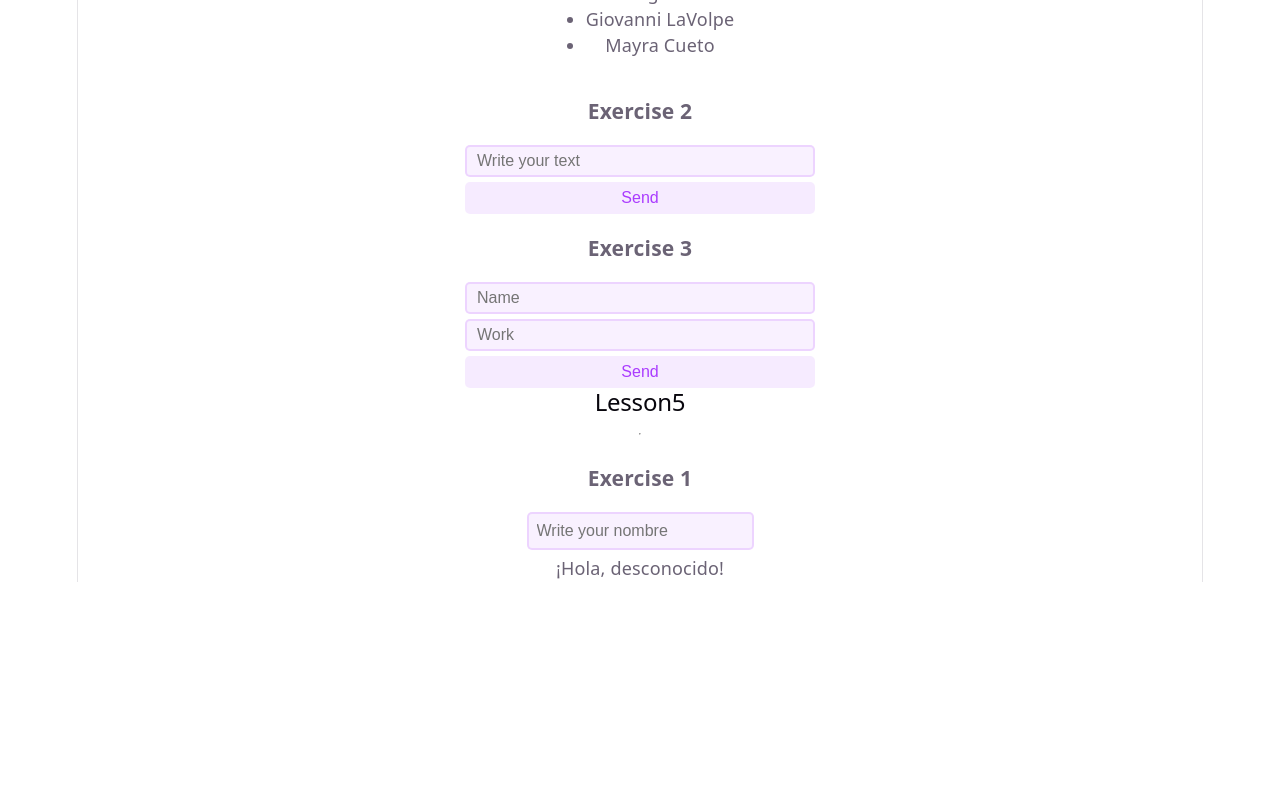
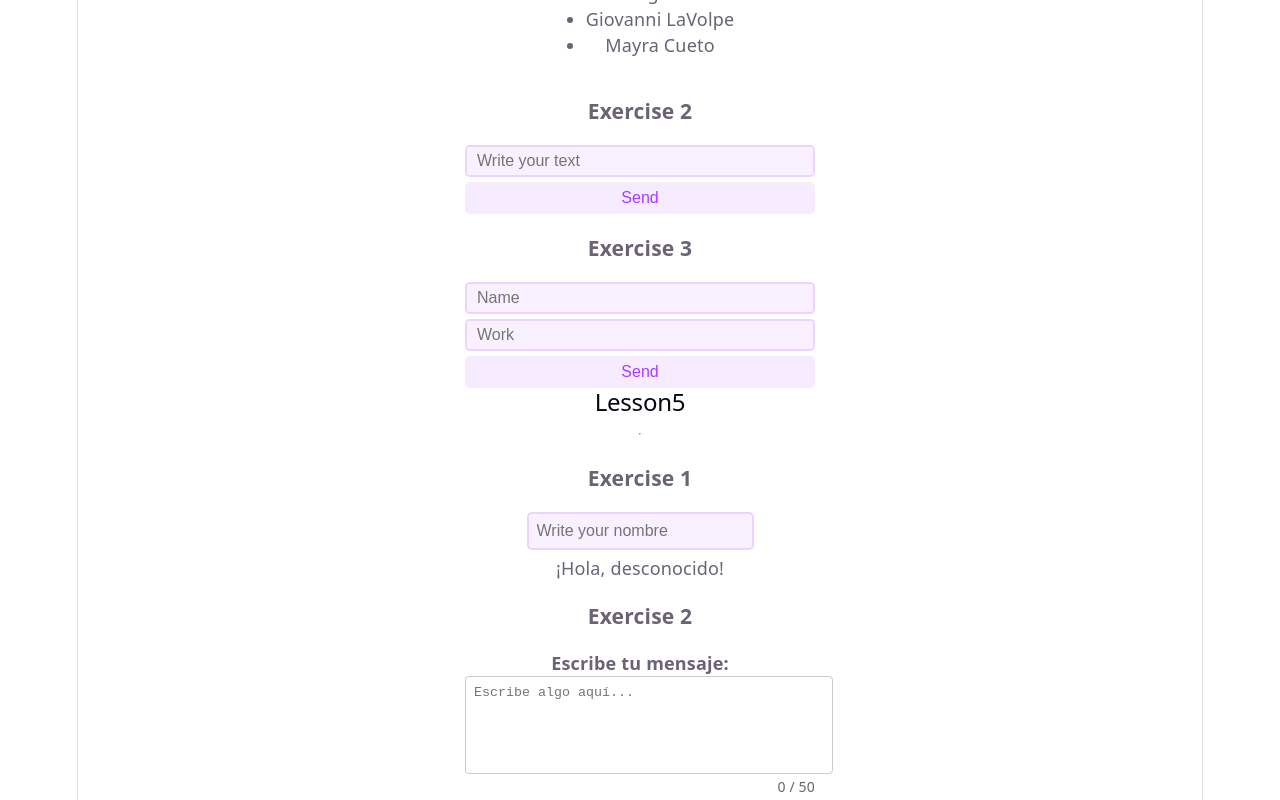
Before and after one commit to jeremiassosa/react-bootcamp-Sosa, a React (Vite) app in the folder react-bootcamp-Sosa/: page / in a window 1280 px wide. Shown: the part 1140-1940 px from the top of the page. Before the commit the page ends 1722 px from the top, so only its background shows below. Built offline with nearby package versions, Linux system fonts and the light colour scheme.

Commit message:
feat/ add complete exercise 2 lesson 6

```diff
--- a/react-bootcamp-Sosa/src/App.tsx
+++ b/react-bootcamp-Sosa/src/App.tsx
@@ -7,6 +7,7 @@ import RenderList from './lesson5/exercise1-RenderList';
 import ListForm from './lesson5/exercise2-ListForm';
 import DinamicList from './lesson5/exercise3-DinamixList';
 import LiveGreeting from './lesson6/exercise1-SaludoEnVivo';
+import LimitCaracters from './lesson6/exercise2-CampoConLimite';
 
 
 function App() {
@@ -30,7 +31,7 @@ function App() {
       <h3>Exercise 2</h3>
         <AlertStock />
 
-    <h2>Lesson5</h2>
+    <h2>Lesson 6</h2>
 
     <hr />
 
@@ -47,6 +48,8 @@ function App() {
 
       <h3>Exercise 1</h3>
         <LiveGreeting/>
+      <h3>Exercise 2</h3>
+        <LimitCaracters/>
     </>
     )
 }
--- a/react-bootcamp-Sosa/src/lesson6/exercise1-SaludoEnVivo.tsx
+++ b/react-bootcamp-Sosa/src/lesson6/exercise1-SaludoEnVivo.tsx
@@ -15,7 +15,7 @@ export default function LiveGreeting() {
         placeholder="Write your nombre"
         value={name}
         onChange={nameChange}
-        style={{ padding: '8px', fontSize: '16px' }}
+        style={{ padding: '8px'}}
         />
         <p>¡Hola, {name.trim() === '' ? 'desconocido' : name}!</p>
         </form>
--- /dev/null
+++ b/react-bootcamp-Sosa/src/lesson6/exercise2-CampoConLimite.tsx
@@ -0,0 +1,53 @@
+import { useState} from "react";
+
+export default function LimitCaracters() {
+  const [menssage, setMenssage] = useState<string>("");
+  const LIMITE = 50;
+
+
+  const inputChangeText = (e: React.ChangeEvent<HTMLTextAreaElement>) => {
+    setMenssage(e.target.value);
+  };
+
+  return (
+    <div
+      style={{
+        maxWidth: "350px",
+        width: "90%",
+        display: "flex",
+        flexDirection: "column",
+     }}
+    >
+      <label htmlFor="mensaje" style={{ fontWeight: "bold" }}>
+        Escribe tu mensaje:
+      </label>
+
+      <textarea
+        id="mensaje"
+        placeholder="Escribe algo aquí..."
+        value={menssage}
+        onChange={inputChangeText}
+        style={{
+          width: "100%",
+          height: "80px",
+          padding: "8px",
+          borderRadius: "4px",
+          border: `1px solid ${menssage.length > LIMITE ? "red" : "#ccc"}`,
+          outline: "none",
+          resize: "none",
+        }}
+      />
+
+      <span
+        style={{
+          alignSelf: "flex-end",
+          fontSize: "14px",
+          fontWeight: menssage.length > LIMITE ? "bold" : "normal",
+          color: menssage.length > LIMITE ? "red" : "#666",
+        }}
+      >
+        {menssage.length} / {LIMITE}
+      </span>
+    </div>
+  );
+}
```
